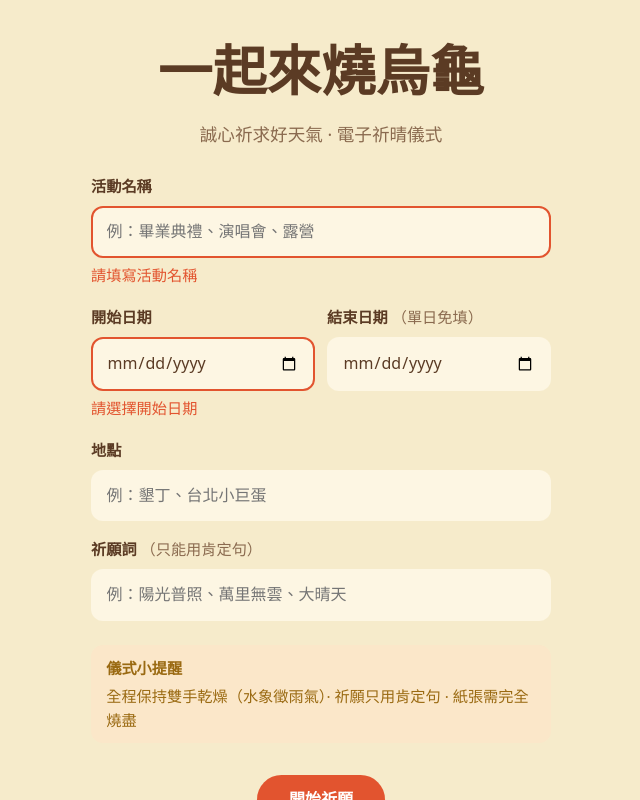
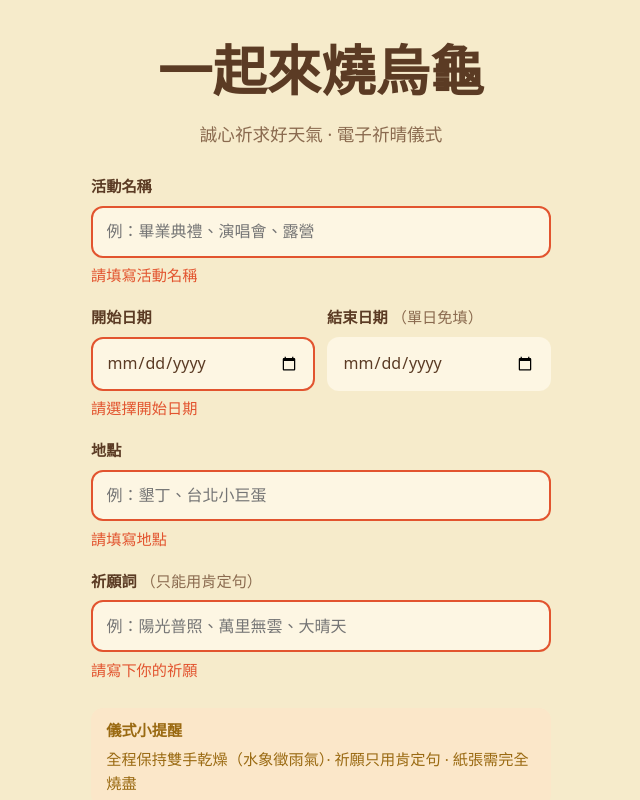
Before and after one commit to dh46tw/burn-turtles-for-good-weather, a Svelte app: page / in a window 1280 px wide. Both pictures are taken after a click on the button "開始祈願". Shown: the top 800 px of the page, without its empty margins (319-959 px from the left). Built offline with nearby package versions, Linux system fonts and the light colour scheme.

Commit message:
Fix: 補上地點與祈願詞的必填提示
- 地點改為必填並於送出時顯示提示
- 祈願詞空白時顯示必填提示，保留即時的負面字警告

```diff
--- a/src/lib/validation.ts
+++ b/src/lib/validation.ts
@@ -5,6 +5,7 @@ export interface WishErrors {
   eventName?: string;
   startDate?: string;
   endDate?: string;
+  place?: string;
   wish?: string;
 }
 
@@ -42,6 +43,9 @@ export function validateWish(data: WishData): WishErrors {
   if (data.endDate && data.startDate && data.endDate < data.startDate) {
     errors.endDate = '結束日期不能早於開始日期';
   }
+  if (!data.place.trim()) {
+    errors.place = '請填寫地點';
+  }
 
   const wishError = checkWish(data.wish);
   if (wishError) {
--- a/src/steps/StepForm.svelte
+++ b/src/steps/StepForm.svelte
@@ -69,7 +69,15 @@
 
     <label class="field">
       <span class="label">地點</span>
-      <input type="text" placeholder="例：墾丁、台北小巨蛋" bind:value={ritual.wish.place} />
+      <input
+        type="text"
+        placeholder="例：墾丁、台北小巨蛋"
+        bind:value={ritual.wish.place}
+        class:err={submitted && errors.place}
+      />
+      {#if submitted && errors.place}
+        <span class="msg">{errors.place}</span>
+      {/if}
     </label>
 
     <label class="field">
@@ -78,9 +86,12 @@
         type="text"
         placeholder="例：陽光普照、萬里無雲、大晴天"
         bind:value={ritual.wish.wish}
-        class:err={wishError && ritual.wish.wish.length > 0}
+        class:err={(submitted && !ritual.wish.wish.trim()) ||
+          (!!wishError && ritual.wish.wish.length > 0)}
       />
-      {#if wishError && ritual.wish.wish.length > 0}
+      {#if submitted && !ritual.wish.wish.trim()}
+        <span class="msg">請寫下你的祈願</span>
+      {:else if wishError && ritual.wish.wish.length > 0}
         <span class="msg warn">⚠ {wishError}</span>
       {/if}
     </label>
```
Also changed, not shown: 1 other file (tests, documents, lock files or other folders).
